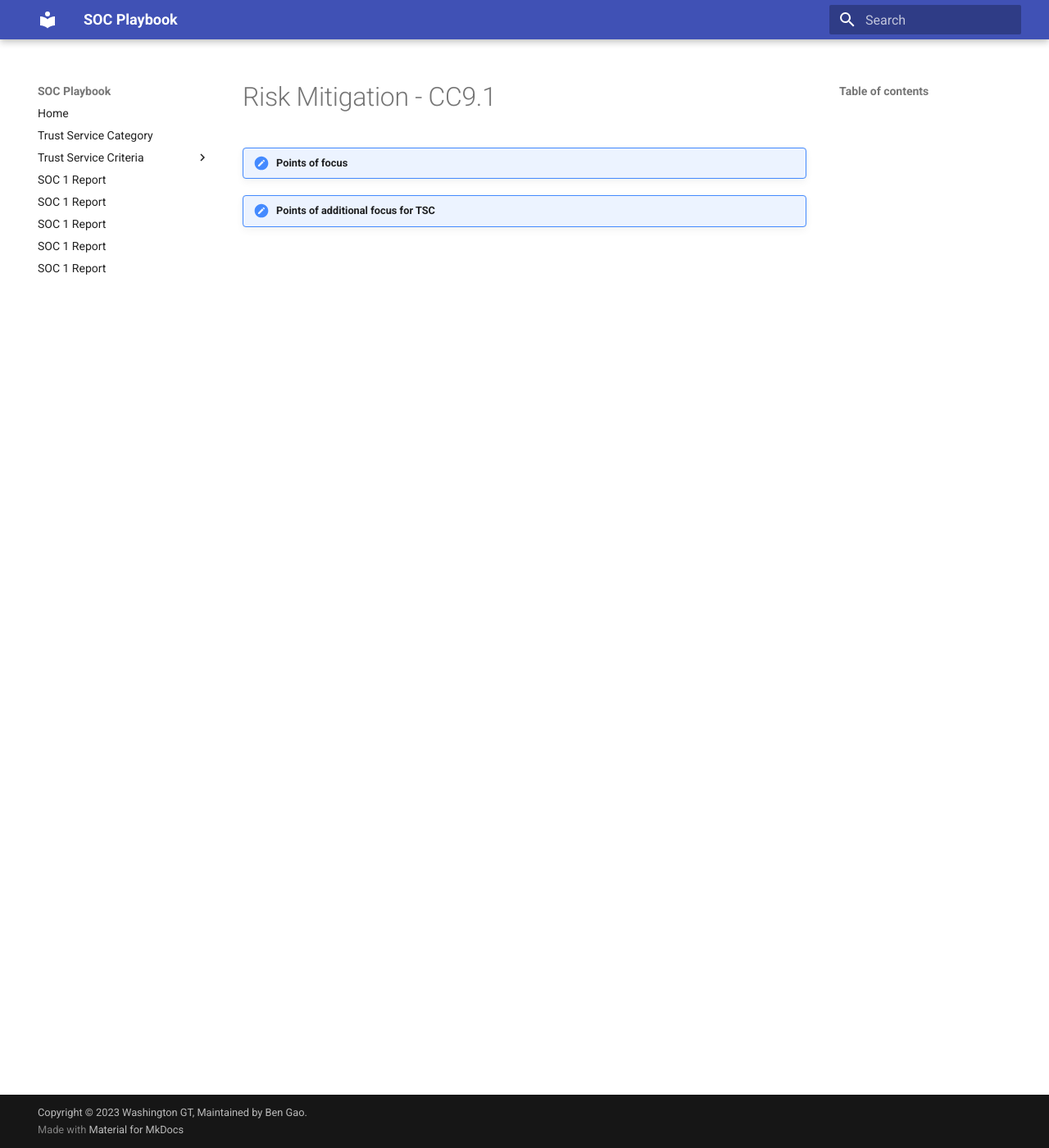
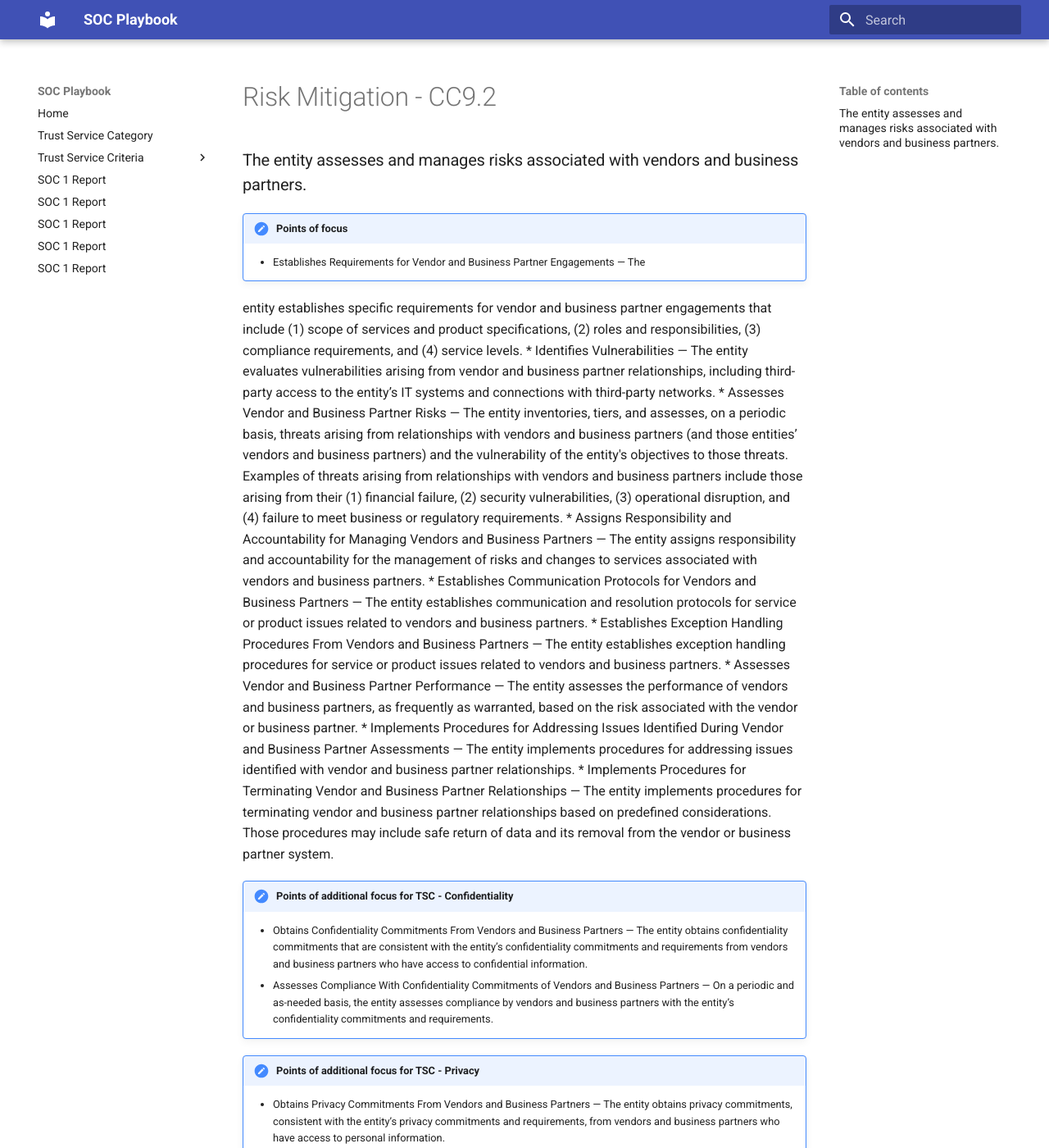
Before and after one commit to WashingtonGT/soc-playbook, an MkDocs documentation site: the page built from docs/tsc/cc9-2.md, in a window 1280 px wide and 1400 px high. Shown: the whole window at 82% size. Built offline with MkDocs 1.6.1 and Material for MkDocs 9.7.7, drawn with Linux system fonts in a browser that asks for light colours; some of the changed text lies outside the part shown.

Commit message:
Update cc9-2.md

```diff
--- a/docs/tsc/cc9-2.md
+++ b/docs/tsc/cc9-2.md
@@ -1,8 +1,33 @@
-# Risk Mitigation - CC9.1
+# Risk Mitigation - CC9.2
 
-###
+### The entity assesses and manages risks associated with vendors and business partners.
 
 !!! note "Points of focus"
 
+    * Establishes Requirements for Vendor and Business Partner Engagements — The
+entity establishes specific requirements for vendor and business partner engagements that include         (1) scope of services and product specifications,
+        (2) roles and responsibilities,
+        (3) compliance requirements, and
+        (4) service levels.
+    * Identifies Vulnerabilities — The entity evaluates vulnerabilities arising from vendor and business partner relationships, including third-party access to the entity’s IT systems and connections with third-party networks.
+    * Assesses Vendor and Business Partner Risks — The entity inventories, tiers, and assesses, on a periodic basis, threats arising from relationships with vendors and business partners (and those entities’ vendors and business partners) and the vulnerability of the entity's objectives to those threats. Examples of threats arising from relationships with vendors and business partners include those arising from their
+        (1) financial failure,
+        (2) security vulnerabilities,
+        (3) operational disruption, and
+        (4) failure to meet business or regulatory requirements.
+    * Assigns Responsibility and Accountability for Managing Vendors and Business Partners — The entity assigns responsibility and accountability for the management of risks and changes to services associated with vendors and business partners.
+    * Establishes Communication Protocols for Vendors and Business Partners — The entity establishes communication and resolution protocols for service or product issues related to vendors and business partners.
+    * Establishes Exception Handling Procedures From Vendors and Business Partners — The entity establishes exception handling procedures for service or product issues related to vendors and business partners.
+    * Assesses Vendor and Business Partner Performance — The entity assesses the performance of vendors and business partners, as frequently as warranted, based on the risk associated with the vendor or business partner.
+    * Implements Procedures for Addressing Issues Identified During Vendor and Business Partner Assessments — The entity implements procedures for addressing issues identified with vendor and business partner relationships.
+    * Implements Procedures for Terminating Vendor and Business Partner Relationships — The entity implements procedures for terminating vendor and business partner relationships based on predefined considerations. Those procedures may include safe return of data and its removal from the vendor or business partner system.
 
-!!! note "Points of additional focus for TSC"
+!!! note "Points of additional focus for TSC - Confidentiality"
+
+    * Obtains Confidentiality Commitments From Vendors and Business Partners — The entity obtains confidentiality commitments that are consistent with the entity’s confidentiality commitments and requirements from vendors and business partners who have access to confidential information.
+    * Assesses Compliance With Confidentiality Commitments of Vendors and Business Partners — On a periodic and as-needed basis, the entity assesses compliance by vendors and business partners with the entity’s confidentiality commitments and requirements.
+
+!!! note "Points of additional focus for TSC - Privacy"
+
+    * Obtains Privacy Commitments From Vendors and Business Partners — The entity obtains privacy commitments, consistent with the entity’s privacy commitments and requirements, from vendors and business partners who have access to personal information.
+    * Assesses Compliance With Privacy Commitments of Vendors and Business Partners — On a periodic and as-needed basis, the entity assesses compliance by vendors and business partners with the entity’s privacy commitments and requirements and takes corrective action as necessary.
```
